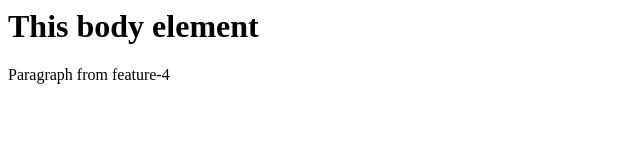
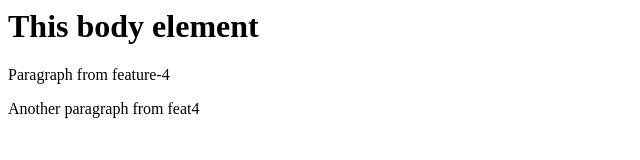
Before and after one commit to Fattylee/playground2, a website: page test.html in a window 1280 px wide. Shown: the whole page, without its empty margins (0-640 px from the left). Drawn offline with Linux system fonts and the light colour scheme.

Commit message:
add more para feat4

```diff
--- a/test.html
+++ b/test.html
@@ -5,5 +5,6 @@
 	<body>
 		<h1>This body element</h1>
 		<p>Paragraph from feature-4</p>
+		<p>Another paragraph from feat4</p>
 	</body>
 </html>
```
